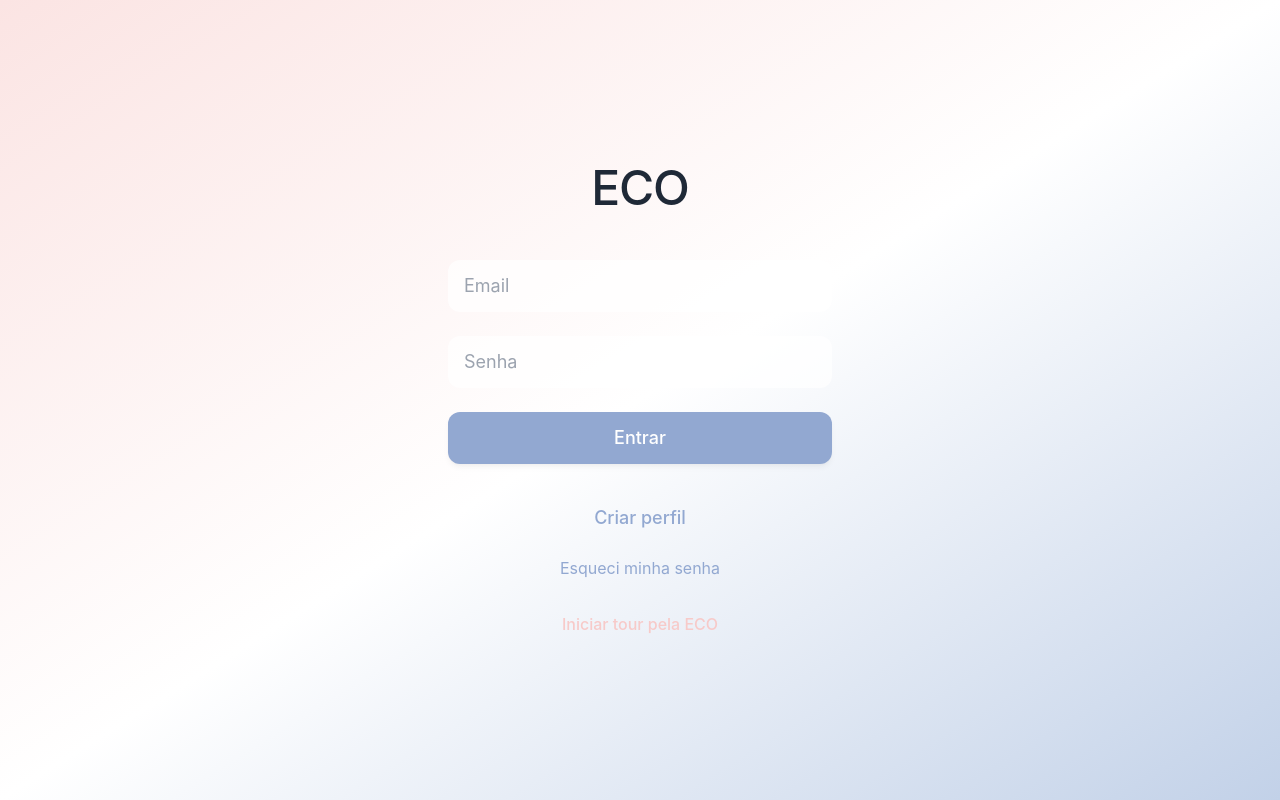
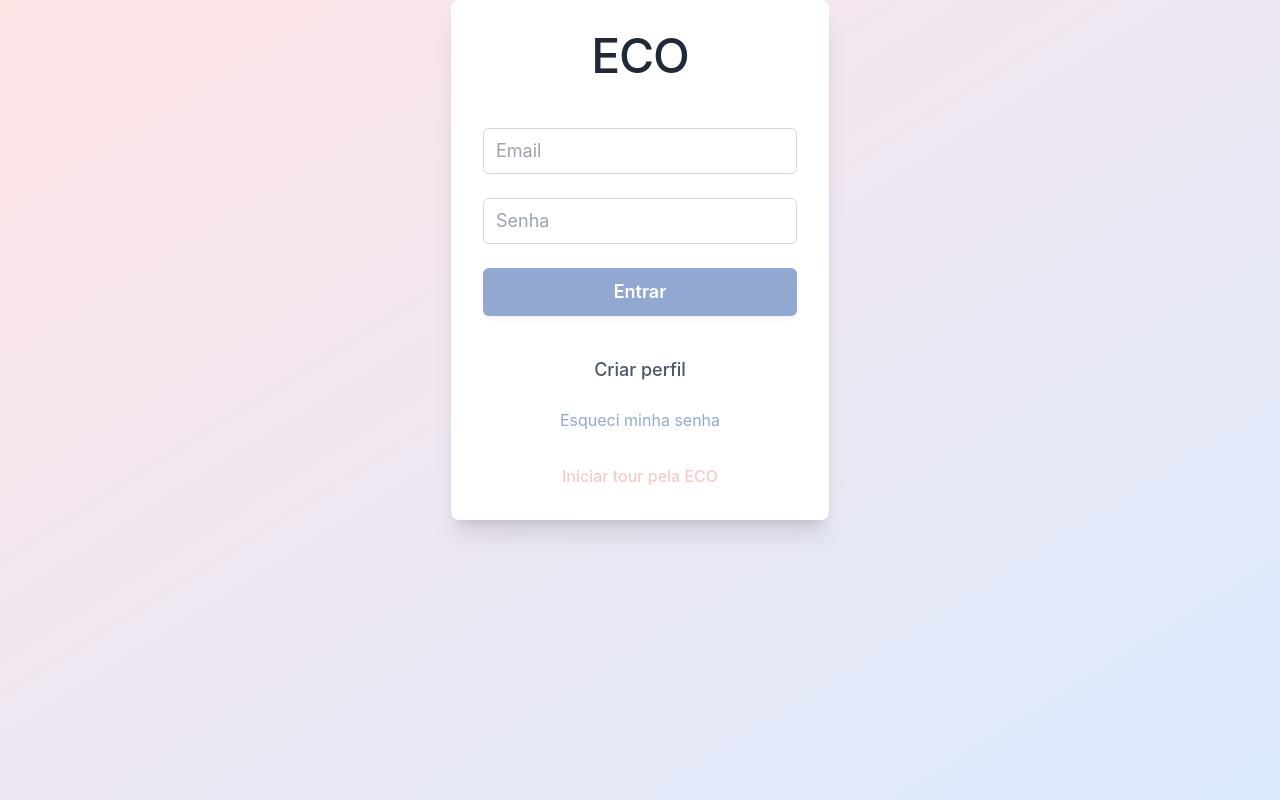
Before and after one commit to Bigajax/ECO-2, a React (Vite) app in the folder frontend/: page / in a window 1280 px wide. Built offline with nearby package versions, Linux system fonts and the light colour scheme; a web font is replaced by a local one.

Commit message:
Update Login.tsx

```diff
--- a/frontend/src/screens/Login.tsx
+++ b/frontend/src/screens/Login.tsx
@@ -19,10 +19,9 @@ const Login: React.FC = () => {
   };
 
   return (
+    <div className="bg-gradient-to-br from-rose-100 via-serenity-100 to-blue-100 min-h-screen flex items-center justify-center">
       <PageTransition>
-      <div className="container-app px-6 py-8 sm:p-8">
-        <div className="h-full flex flex-col items-center justify-center">
-          <div className="w-full max-w-sm animate-fade-in">
+        <div className="bg-white rounded-lg shadow-xl p-6 sm:p-8 w-full max-w-sm">
           <div className="mb-8 sm:mb-12 flex justify-center">
             <Logo size="md" />
           </div>
@@ -40,7 +39,7 @@ const Login: React.FC = () => {
                 placeholder="Email"
                 value={email}
                 onChange={(e) => setEmail(e.target.value)}
-                  className="w-full text-base sm:text-lg"
+                className="w-full text-base sm:text-lg rounded-md border border-gray-300 py-2 px-3 focus:outline-none focus:ring-2 focus:ring-serenity-200"
                 required
               />
             </div>
@@ -51,14 +50,14 @@ const Login: React.FC = () => {
                 placeholder="Senha"
                 value={password}
                 onChange={(e) => setPassword(e.target.value)}
-                  className="w-full text-base sm:text-lg"
+                className="w-full text-base sm:text-lg rounded-md border border-gray-300 py-2 px-3 focus:outline-none focus:ring-2 focus:ring-serenity-200"
                 required
               />
             </div>
 
             <motion.button
               type="submit"
-                className="btn-primary w-full text-base sm:text-lg"
+              className="btn-primary w-full text-base sm:text-lg rounded-md py-2.5 px-4 bg-serenity-500 text-white font-semibold hover:bg-serenity-600 focus:outline-none focus:ring-2 focus:ring-serenity-200 focus:ring-offset-1"
               whileHover={{ scale: 1.02 }}
               whileTap={{ scale: 0.98 }}
             >
@@ -74,12 +73,12 @@ const Login: React.FC = () => {
           >
             <button
               onClick={handleCreateAccount}
-                className="btn-ghost mb-4 text-base sm:text-lg"
+              className="btn-ghost mb-4 text-base sm:text-lg text-gray-600 hover:text-gray-800 focus:outline-none"
             >
               Criar perfil
             </button>
 
-              <button className="text-sm sm:text-base text-serenity-blue hover:text-serenity-dark transition-colors">
+            <button className="text-sm sm:text-base text-serenity-blue hover:text-serenity-dark transition-colors focus:outline-none">
               Esqueci minha senha
             </button>
 
@@ -89,15 +88,14 @@ const Login: React.FC = () => {
               animate={{ opacity: 1, y: 0 }}
               transition={{ delay: 0.6, duration: 0.4 }}
             >
-                <button className="text-sm sm:text-base font-medium text-rose-quartz hover:text-rose-dark transition-colors">
+              <button className="text-sm sm:text-base font-medium text-rose-quartz hover:text-rose-dark transition-colors focus:outline-none">
                 Iniciar tour pela ECO
               </button>
             </motion.div>
           </motion.div>
         </div>
+      </PageTransition>
     </div>
-      </div>
-    </PageTransition>
   );
 };
 
```
Lines whose indentation alone changed are shown as unchanged.
